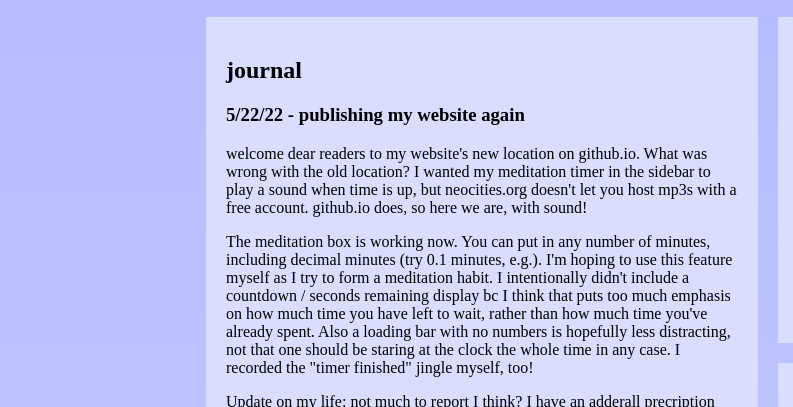
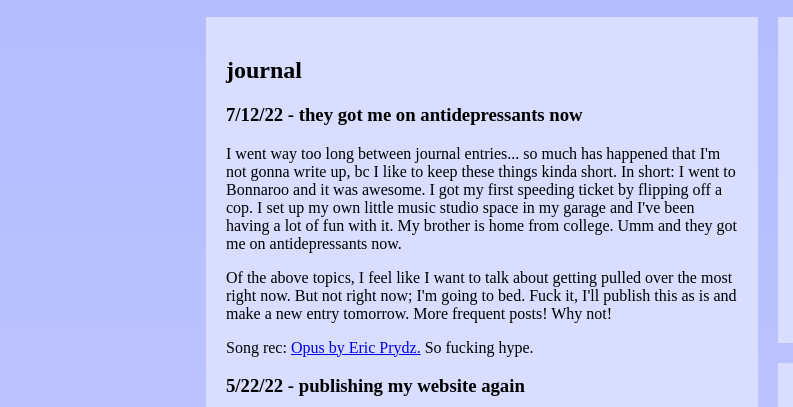
Before and after one commit to younglove63/my_website, a plain HTML site: page index.html in a window 1280 px wide. Shown: the part 228-635 px from the top of the page, 0-793 px from the left. Drawn offline with Linux system fonts and the light colour scheme; grey boxes are pictures that could not be loaded.

Commit message:
Update index.html
new entry

```diff
--- a/index.html
+++ b/index.html
@@ -133,6 +133,13 @@
 
     <div class="journal box">
     <h2>journal</h2>
+
+    <div class="entry">
+	<h3>7/12/22 - they got me on antidepressants now</h3>
+	<p>I went way too long between journal entries... so much has happened that I'm not gonna write up, bc I like to keep these things kinda short. In short: I went to Bonnaroo and it was awesome. I got my first speeding ticket by flipping off a cop. I set up my own little music studio space in my garage and I've been having a lot of fun with it. My brother is home from college. Umm and they got me on antidepressants now.</p>
+	<p>Of the above topics, I feel like I want to talk about getting pulled over the most right now. But not right now; I'm going to bed. Fuck it, I'll publish this as is and make a new entry tomorrow. More frequent posts! Why not!</p>
+	<p>Song rec: <a href="https://www.youtube.com/watch?v=iRA82xLsb_w">Opus by Eric Prydz.</a> So fucking hype.</p>
+	</div>
 
     <div class="entry">
     <h3>5/22/22 - publishing my website again</h3>
```
